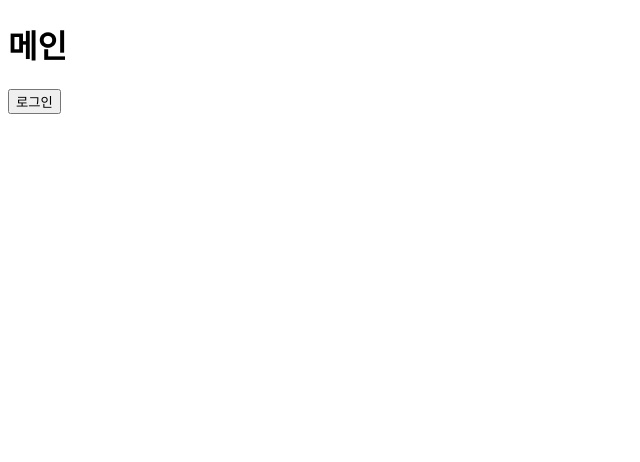
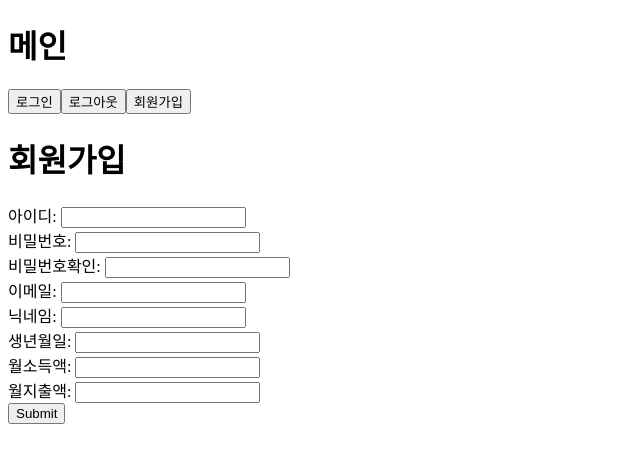
Before and after one commit to team-moja/moja-front, a Vue app in the folder moja-front/: page /account/signin in a window 1280 px wide. Before the commit this address had no page. Shown: the top 462 px of the page, without its empty margins (0-640 px from the left). Built offline with nearby package versions, Linux system fonts and the light colour scheme.

Commit message:
Feat: 회원
1. 회원가입
2. 로그인
3. 로그아웃

Resolves: #001

```diff
--- a/moja-front/src/App.vue
+++ b/moja-front/src/App.vue
@@ -2,17 +2,27 @@
   <div>
     <h1>메인</h1>
     <button @click="moveToLogin">로그인</button>
+    <button @click="store.logout()">로그아웃</button>
+    <button @click="moveToSignin">회원가입</button>
     <RouterView></RouterView>
   </div>
 </template>
 
 <script setup>
 import { RouterLink, RouterView, useRouter } from 'vue-router'
+import { useAccountStore } from './stores/account';
 
 const router = useRouter()
+const store = useAccountStore()
+
 const moveToLogin = function () {
   router.push({name:'login'})
 }
+const moveToSignin = function () {
+  router.push({name:'signin'})
+}
+
+
 </script>
 
 <style scoped>
--- a/moja-front/src/router/index.js
+++ b/moja-front/src/router/index.js
@@ -4,6 +4,7 @@ import HelpListView from '@/views/HelpListView.vue'
 import HelpCreateView from '@/views/HelpCreateView.vue'
 import HelpDetailView from '@/views/HelpDetailView.vue'
 import LoginView from '@/views/accounts/LoginView.vue'
+import SigninView from '@/views/accounts/SigninView.vue'
 
 const router = createRouter({
   history: createWebHistory(import.meta.env.BASE_URL),
@@ -34,6 +35,11 @@ const router = createRouter({
       name: 'login',
       component: LoginView,
     },
+    {
+      path: '/account/signin',
+      name: 'signin',
+      component: SigninView,
+    },
   ],
 })
 
--- a/moja-front/src/stores/account.js
+++ b/moja-front/src/stores/account.js
@@ -24,5 +24,23 @@ export const useAccountStore = defineStore('counter', () => {
     })
   }
 
-  return {login, BASE_URL}
+  const logout = function() {
+    // 로컬에서 토큰 삭제
+    token.value = '';
+
+    // 서버에 로그아웃 요청 (선택 사항, JWT는 클라이언트에서 관리하므로 실제로 필요하지 않지만)
+    axios.post(`${BASE_URL}/dj-rest-auth/logout/`)
+      .then((res) => {
+        console.log('로그아웃 성공');
+        // 로그아웃 후 처리 (예: 로그인 페이지로 리디렉션)
+      })
+      .catch((err) => {
+        console.log('로그아웃 오류:', err);
+      });
+
+    // 로그아웃 후 필요한 추가 작업 (예: 로그인 페이지로 이동)
+    // 예시: this.$router.push('/login');
+  };
+
+  return {login, BASE_URL, token, logout}
 })
--- /dev/null
+++ b/moja-front/src/views/accounts/SigninView.vue
@@ -0,0 +1,70 @@
+<template>
+    <div>
+        <h1>회원가입</h1>
+        <form @submit.prevent="signin">
+            <label>아이디: </label>
+            <input type="text" v-model="username"><br>
+            <label>비밀번호: </label>
+            <input type="text" v-model="password1"><br>
+            <label>비밀번호확인: </label>
+            <input type="text" v-model="password2"><br>
+            <label>이메일: </label>
+            <input type="text" v-model="email"><br>
+            <label>닉네임: </label>
+            <input type="text" v-model="nickname"><br>
+            <label>생년월일: </label>
+            <input type="text" v-model="birthdate"><br>
+            <label>월소득액: </label>
+            <input type="text" v-model="monthlyIncome"><br>
+            <label>월지출액: </label>
+            <input type="text" v-model="monthlyExpenses"><br>
+            <input type="submit">
+        </form>
+    </div>
+</template>
+
+<script setup>
+import {ref} from 'vue'
+import {useAccountStore} from '@/stores/account'
+import axios from 'axios'
+
+const store = useAccountStore()
+
+const username = ref('')
+const password1 = ref('')
+const password2 = ref('')
+const email = ref('')
+const nickname = ref('')
+const birthdate = ref('')
+const monthlyIncome = ref('')
+const monthlyExpenses = ref('')
+
+const signin = function () {
+    const signinData = {
+        username: username.value,
+        password1: password1.value,
+        password2: password2.value,
+        nickname: nickname.value,
+        email: email.value,
+        birth_date: birthdate.value,
+        user_monthly_income: monthlyIncome.value,
+        user_monthly_expenses: monthlyExpenses.value,
+    }
+
+    axios({
+        method: 'post',
+        url: `${store.BASE_URL}/dj-rest-auth/registration`,
+        data: signinData
+    })
+    .then((res) => {
+        console.log(res.data)
+    })
+    .catch((err) => {
+        console.log(err);
+    })
+}
+</script>
+
+<style scoped>
+
+</style>
```
